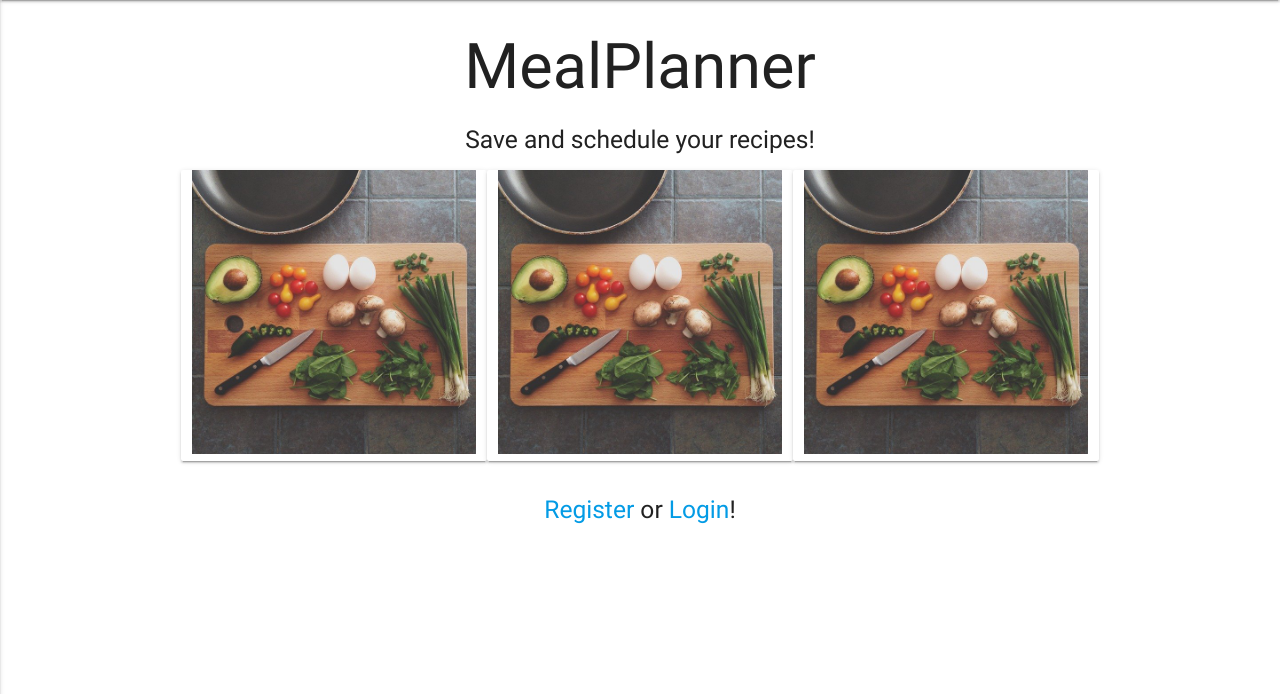
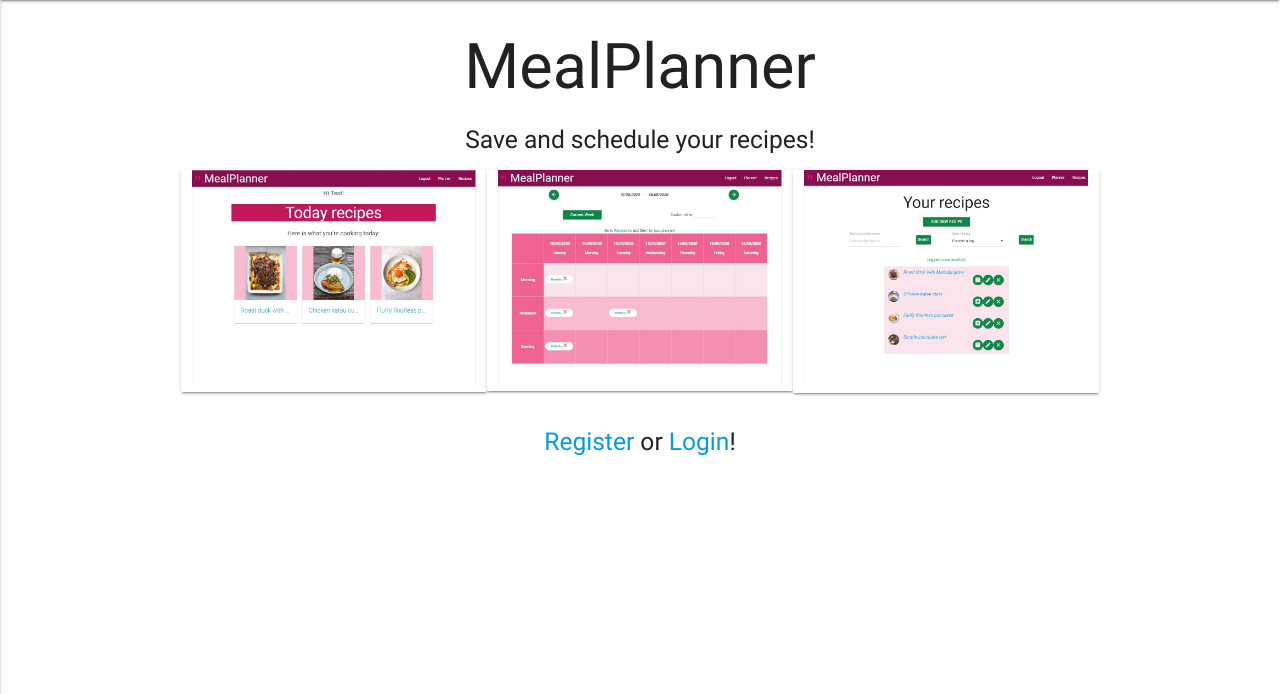
Before and after one commit to Alicja-Malinowska/Meal_Planner, a Flask app: page / in a window 1280 px wide. Shown: the part 64-758 px from the top of the page. Run offline with Flask 2, Linux system fonts and the light colour scheme; some libraries are stand-ins or nearby versions.

Commit message:
test account created, screenshots added to the main page

```diff
--- a/static/css/style.css
+++ b/static/css/style.css
@@ -36,7 +36,7 @@ tbody th {
 .scheduled-recipes>.chip {
     background-color: #ffffff;
     display: block;
-    font-size: 1.25rem;
+    font-size: 1.1rem;
 }
 
 .chip>.s1 {
@@ -237,4 +237,7 @@ tbody th {
         font-size: 1.7rem;
       }
 
+    .scheduled-recipes>.chip {
+        font-size: .7rem;
+    }
 }
--- a/templates/components/table_cell.html
+++ b/templates/components/table_cell.html
@@ -3,7 +3,7 @@
     {% if recipe["date"] == day[0]|string and recipe["daytime"] == time %}
     <div class="scheduled-recipe-line chip row">
         <div class="col s10">
-            <a class="truncate" href="{{url_for('show_recipe', recipe_id=recipe['id'])}}">{{ recipe["name"] }}</a>
+            <a class="truncate" href="{{url_for('show_recipe', recipe_id=recipe['id'])}}" title='{{ recipe["name"] }}'>{{ recipe["name"] }}</a>
         </div>
         <div class="col s1">
             <a
--- a/templates/home.html
+++ b/templates/home.html
@@ -56,17 +56,17 @@
     <h5 class="center-align">Save and schedule your recipes!</h5>
     <div class="row">
       <div class="card col s12 l4">
-        <img class="responsive-img" src="{{ url_for('static', filename = 'images/recipe-images/default.png')}}">
+        <img class="responsive-img" src="{{ url_for('static', filename = 'images/home.JPG')}}">
       </div>
 
 
       <div class="card col s12 l4">
-        <img class="responsive-img" src="{{ url_for('static', filename = 'images/recipe-images/default.png')}}">
+        <img class="responsive-img" src="{{ url_for('static', filename = 'images/planner.JPG')}}">
       </div>
 
 
       <div class="card col s12 l4">
-        <img class="responsive-img" src="{{ url_for('static', filename = 'images/recipe-images/default.png')}}">
+        <img class="responsive-img" src="{{ url_for('static', filename = 'images/recipes.JPG')}}">
       </div>
     </div>
     <h5 class="center-align"><a href="{{ url_for('registration') }}">Register</a> or <a href="{{ url_for('login') }}">Login</a>!<h5>
```
Also changed, not shown: static/images/home.JPG (added), static/images/planner.JPG (added), static/images/recipe-images/0ec5ce54-92de-11ea-8c53-4cedfb6f687e.jpg (added), static/images/recipe-images/4a2363b6-92de-11ea-a037-4cedfb6f687e.jpg (added), static/images/recipe-images/6796d5b6-92dd-11ea-af1b-4cedfb6f687e.jpg (added), static/images/recipe-images/8d41d822-92de-11ea-98db-4cedfb6f687e.jpg (added), static/images/recipes.JPG (added).
